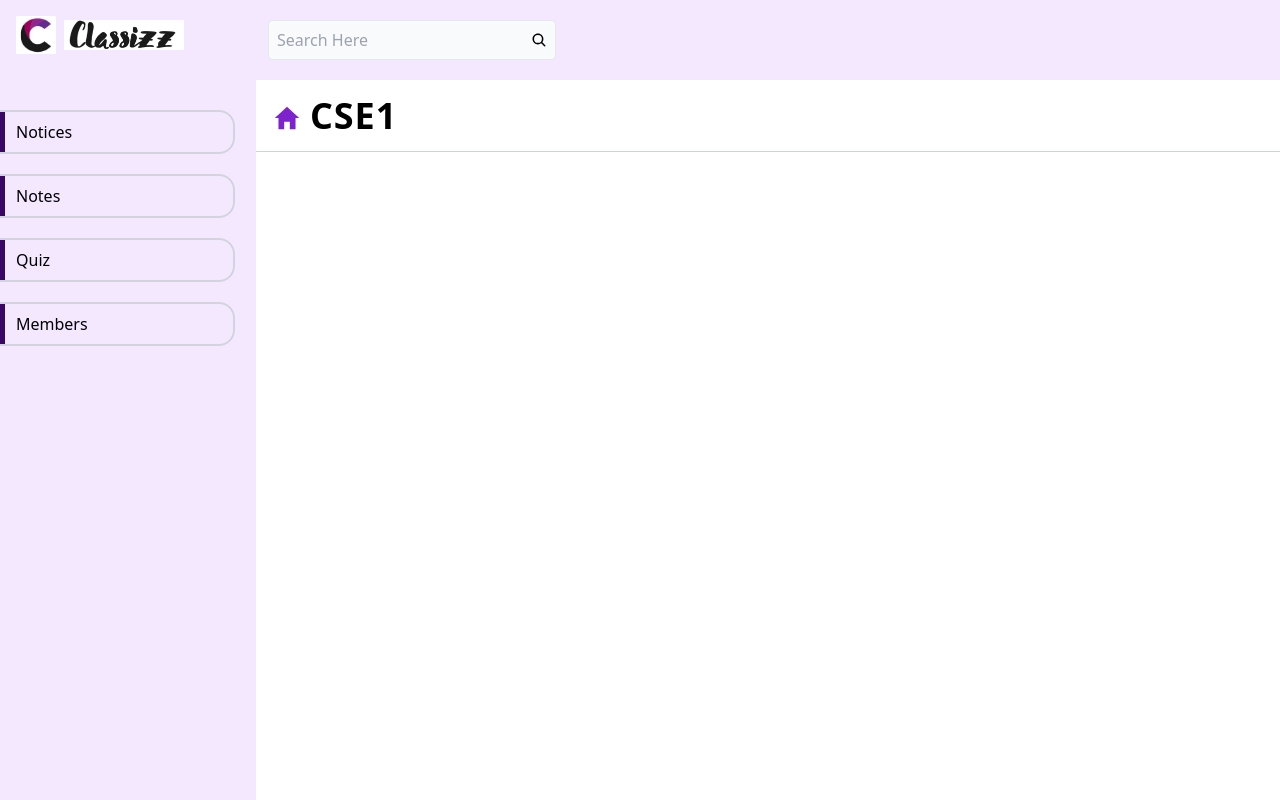
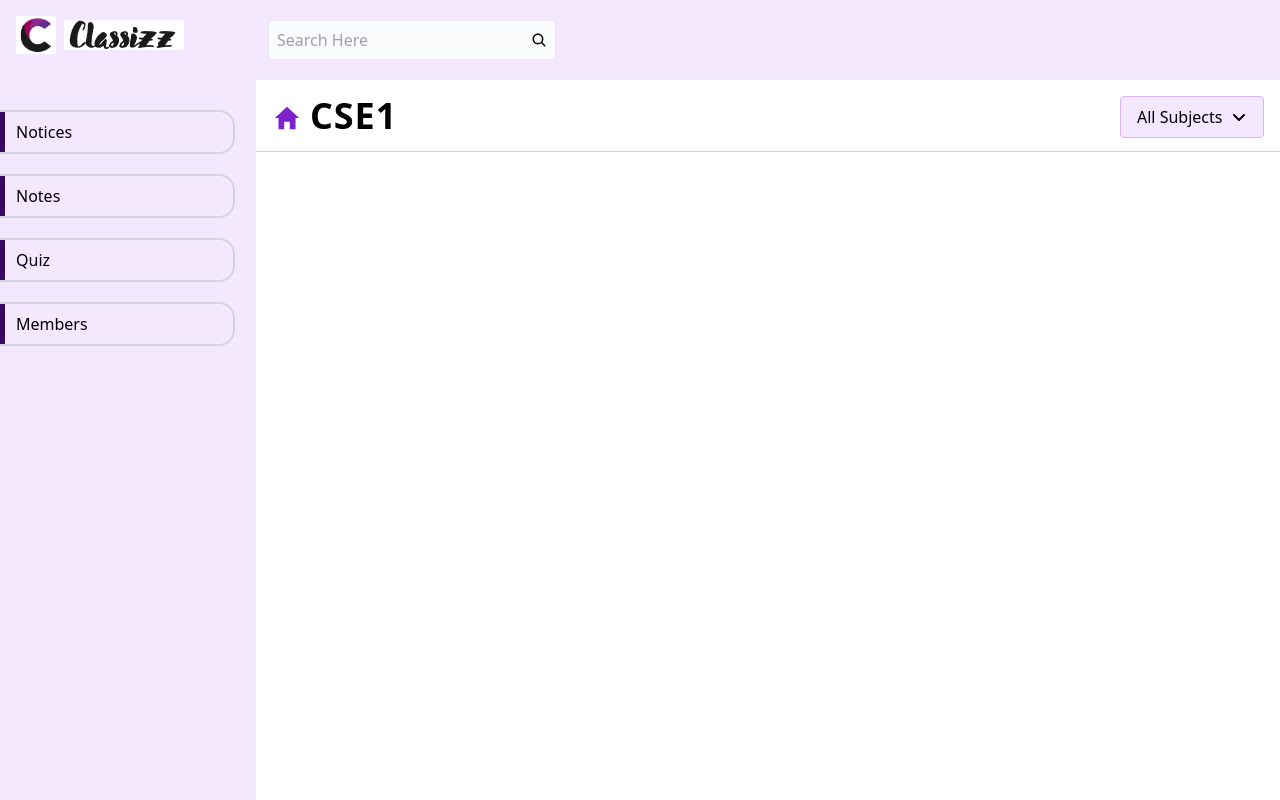
Before and after one commit to Jyotirmoy-Baidya/classizz-frontend, a React (Vite) app: page /cls in a window 1280 px wide. Built offline with nearby package versions, Linux system fonts and the light colour scheme.

Commit message:
Minute corrections

```diff
--- a/src/pages/Class.jsx
+++ b/src/pages/Class.jsx
@@ -12,7 +12,7 @@ const Class = () => {
             <div className='fixed top-[7.5rem] md:top-20 bg-white z-10 flex w-full p-2 md:p-4 justify-between items-center border-b-[1px] border-slate-300 h-[4.5rem]'>
                 <h1 className='flex items-center gap-2 font-bold tracking-wide text-3xl  md:text-4xl'><NavLink to="/h/o" className='pt-1 text-2xl md:text-3xl text-purple-700' ><IoMdHome /></NavLink> {classData.name}</h1>
                 {/* <div className='absolute w-36 h-32 top-4 right-4 text-sm md:text-base'> */}
-                <div className={`absolute top-[18px] md:top-4  right-4 w-28 md:w-36 flex flex-col cursor-pointer rounded z-10 text-sm md:text-base class-dropdown ${dropdown ? 'active' : ""} `} >
+                <div className={`fixed top-[8.7rem] md:top-[6rem]  right-4 w-fit md:w-36 flex flex-col cursor-pointer rounded z-20 text-sm md:text-base class-dropdown ${dropdown ? 'active' : ""} `} >
                     <div className='bg-purple-100 flex gap-2 rounded border border-purple-300 w-full z-10 p-2 md:px-4 md:py-2 items-center justify-between' onClick={() => {
                         setDropdown(!dropdown)
                     }}>
@@ -22,7 +22,7 @@ const Class = () => {
                         {dropdown == true ? <FaAngleUp /> : <FaAngleDown />}
                     </div>
                     <div className='h-screen relative overflow-hidden'>
-                        <div className={`absolute bg-white z-0 md:ms-4 flex flex-col items-center gap-[2px] class-dropdown-items`}>
+                        <div className={`absolute bg-white z-0 ms-4 md:ms-4 flex flex-col items-center gap-[2px] class-dropdown-items`}>
                             <div className='py-2 px-4 w-28 md:w-32 border border-slate-300 rounded-sm relative overflow-hidden mt-[2px]' onClick={() => { setSubject(""); setDropdown(false) }}><span></span>All Subjects</div>
                             {
                                 classData.subjects.map((subject, index) => (
```
